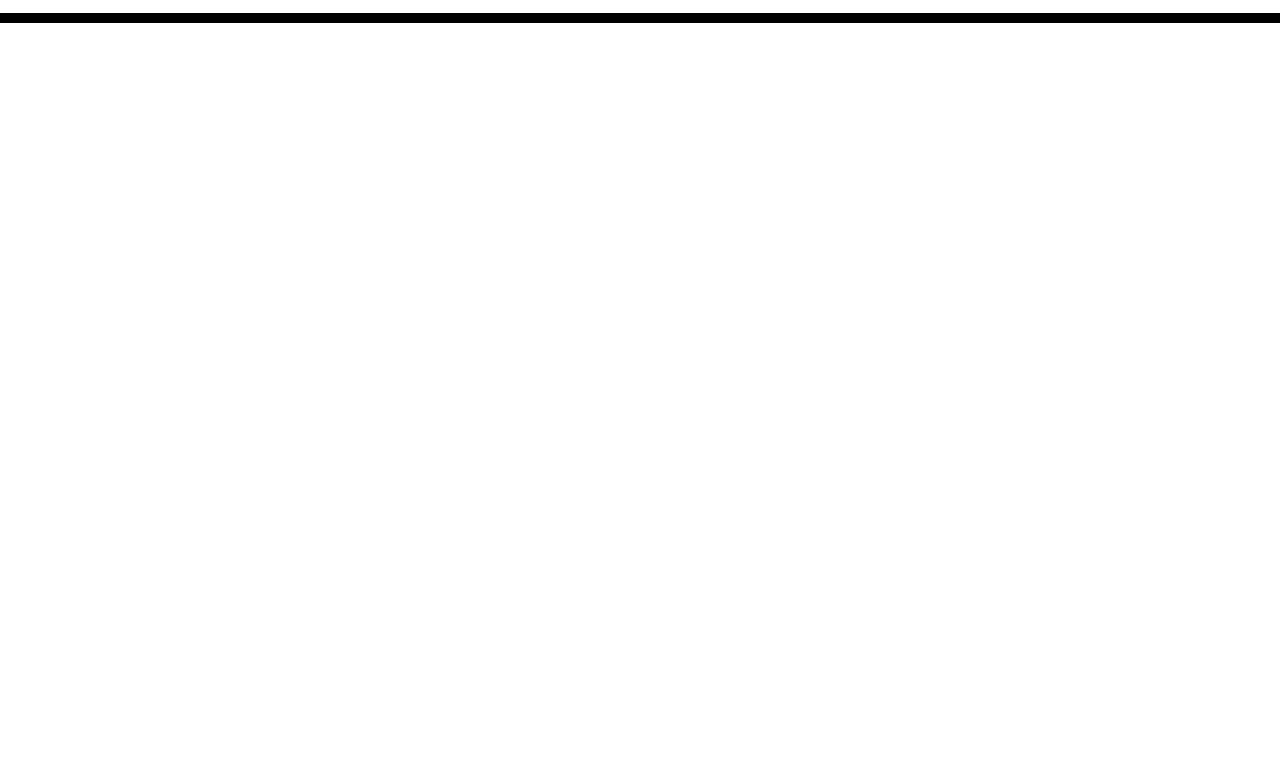
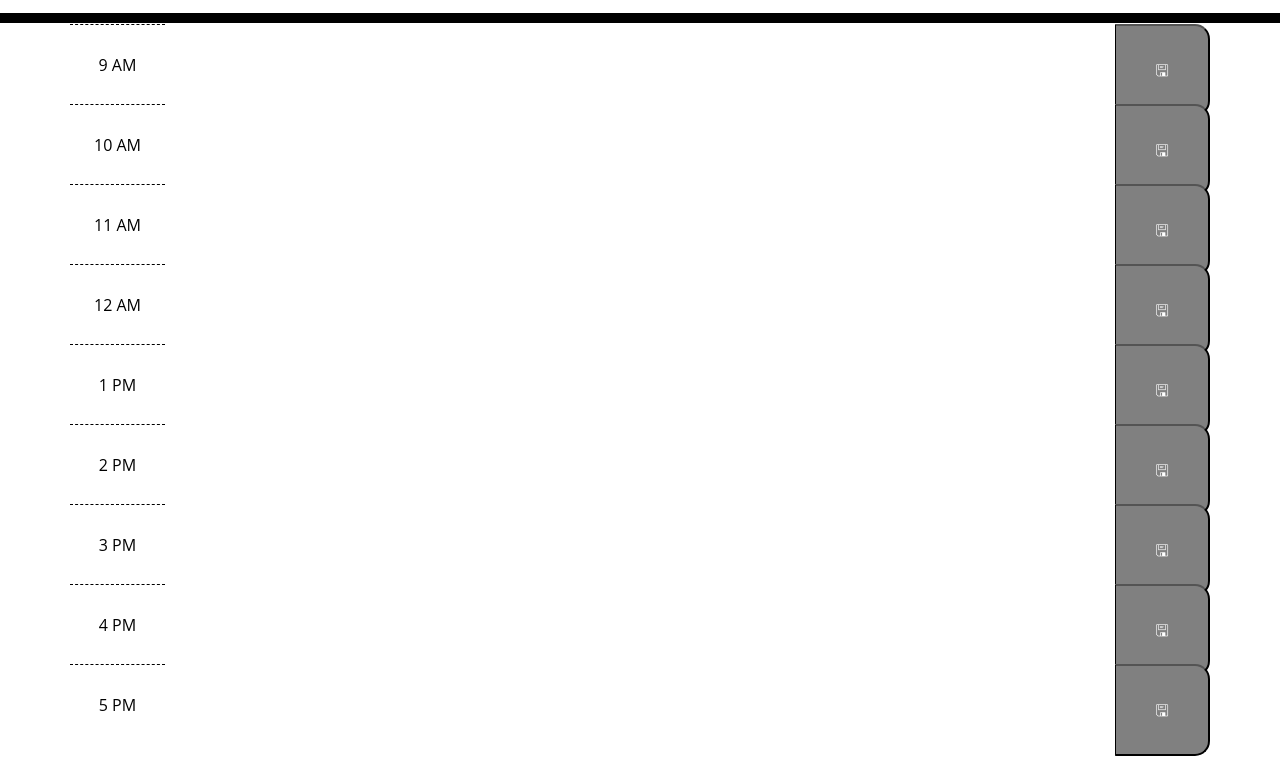
Before and after one commit to MaverickWilkinson/Day-Planner, a plain HTML site: page index.html in a window 1280 px wide. Shown: the part 117-876 px from the top of the page. Before the commit the page ends 800 px from the top, so only its background shows below. Drawn offline with nearby package versions, Linux system fonts and the light colour scheme.

Commit message:
finally managed to properly incorperate localstorage to the program to allow you to save list items between refreshes

```diff
--- a/Assets/script.js
+++ b/Assets/script.js
@@ -1,7 +1,7 @@
 var testEl = $(`<h1>test</h1>`);
 var startTime = 9;
 var endTime = 17;
-var taskArray = new Array(endTime - startTime)
+var taskArray = new Array(endTime - startTime);
 $(document).ready(function(){
     displayTimeCards();
 })
@@ -9,16 +9,22 @@ function displayTimeCards(){
     for(let i = startTime; i <= endTime; i++){
         let displayTime = i;
         let amOrPm = "AM";
-        let taskArrayContent = localStorage.getItem("Textinfo");
-        let textContent = taskArrayContent[i-startTime];
-        console.log(taskArrayContent);
-        if (displayTime > 12){
+        taskArray = JSON.parse(localStorage.getItem("Textinfo"));
+        let textContent;
+        if (taskArray != null){
+            textContent = taskArray[i - startTime];
+        } else{
+            textContent = "";
+        }
+           if (displayTime > 12){ //swaps am for pm if the time is in the afternoon
             displayTime = displayTime - 12;
             amOrPm = "PM"
         }
-        if (textContent = "undefined"){
+        console.log(textContent)
+        if (textContent === null){
             textContent = "";
         }
+
         var timeCard = $(
         `
             <div class="row time">
@@ -36,8 +42,8 @@ function displayTimeCards(){
 }
 $("#TimeSlots").on("click", "button", function(){
     let timeId = $(this).attr("data-index");
+    console.log(timeId)
     let currentTaskText = $("#" + $(this).attr("data-index")).val();
     taskArray[timeId - startTime] = currentTaskText;
-    localStorage.setItem("Textinfo", taskArray);
-    displayTimeCards();
+    localStorage.setItem("Textinfo", JSON.stringify(taskArray));
 })
--- a/Assets/style.css
+++ b/Assets/style.css
@@ -7,10 +7,11 @@ body {
 textarea{
   color: black;
   border-left: 1px solid black;
-  padding: 10px;
+  padding: 5px;
   background: transparent;
   border: none;
   resize: none;
+  width: 100%;
 }
 
 .hero {
```
